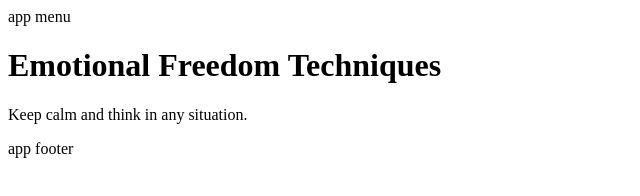
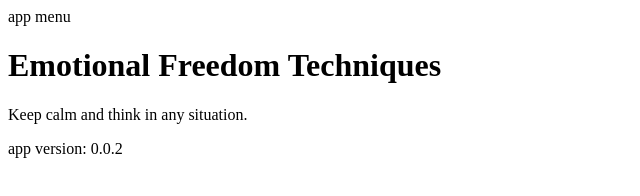
Before and after one commit to julienjespersen/eft, a plain HTML site: page index.html in a window 1280 px wide. Shown: the full height of the page, 0-640 px from the left. Drawn offline with Linux system fonts and the light colour scheme.

Commit message:
add: version number

```diff
--- a/index.html
+++ b/index.html
@@ -21,7 +21,7 @@
         <p>Keep calm and think in any situation.</p>
     </main>
     <footer>
-        app footer
+        app version: 0.0.2
     </footer>
     <script src="app.js" defer></script>
 </body>
```
